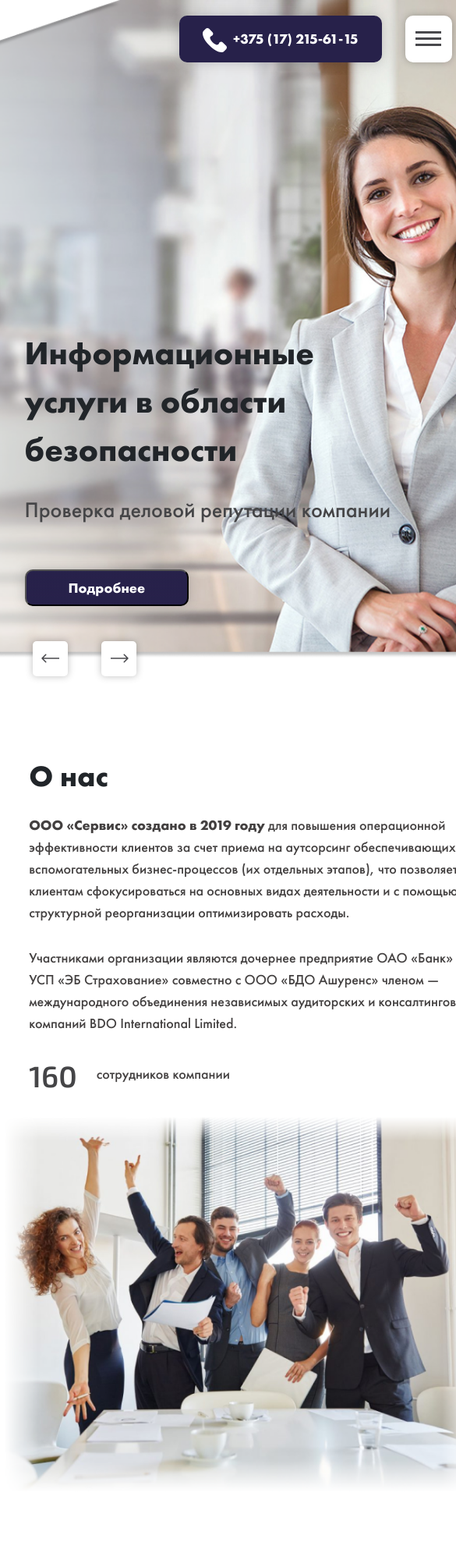
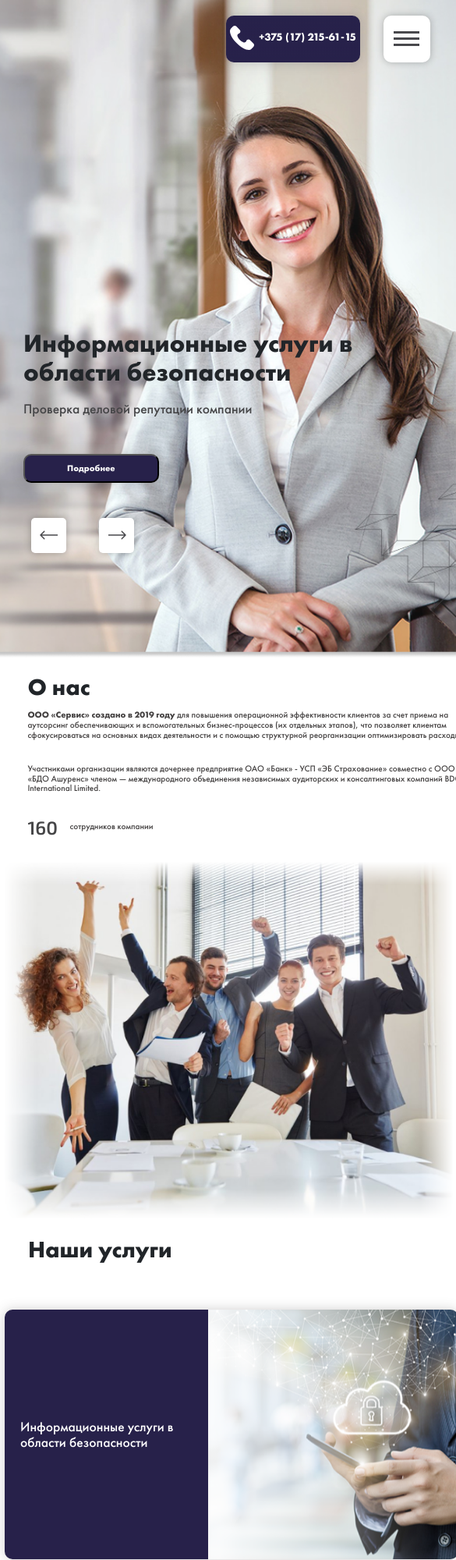
Before and after one commit to Burbuha/test-info-services, a plain HTML site: page index.html in a window 390 px wide. Shown: the top 2000 px of the page at 78% size, 585 px wide, since content can reach past the window. Drawn offline with Linux system fonts and the light colour scheme; some packages are replaced by stand-ins of ours.

Commit message:
adaptive

```diff
--- a/styles/styles.css
+++ b/styles/styles.css
@@ -27,6 +27,9 @@
 * {
   box-sizing: border-box;
 }
+html {
+  font-size: 16px;
+}
 body {
   display: grid;
   grid-template-rows: auto 1fr auto;
@@ -40,15 +43,13 @@ body {
 }
 h1 {
   margin: 0;
-  font-size: 52px;
-  line-height: 62px;
+  font-size: 3.25rem;
   font-weight: bold;
   color: #212529;
 }
 h2 {
   margin: 0;
-  font-size: 48px;
-  line-height: 62px;
+  font-size: 3rem;
   font-weight: bold;
   color: #212529;
 }
@@ -60,8 +61,7 @@ h2 {
   box-shadow: 0px 0px 15px rgba(72, 72, 76, 0.25);
   border-radius: 10px;
   font-weight: bold;
-  font-size: 18px;
-  line-height: 23px;
+  font-size: 1.125rem;
   color: #ffffff;
   text-decoration: none;
   cursor: pointer;
@@ -86,7 +86,7 @@ main {
 header {
   position: relative;
   grid-area: header;
-  height: 800px;
+  min-height: 800px;
 }
 .header-btn {
   position: absolute;
@@ -97,8 +97,7 @@ header {
 .call-us {
   height: 60px;
   margin-right: 30px;
-  font-size: 26px;
-  line-height: 33px;
+  font-size: 1.625rem;
   padding: 13px 30px;
 }
 .call-us img {
@@ -171,7 +170,7 @@ header {
 .menu a {
   text-decoration: none;
   display: block;
-  font-size: 20px;
+  font-size: 1.25rem;
   text-transform: uppercase;
 }
 .menu-active {
@@ -189,7 +188,7 @@ header {
   height: 800px;
   background-image: url(../image/header.png);
   background-size: cover;
-  background-position: 60% 100%;
+  background-position: 70% 100%;
   background-repeat: no-repeat;
   z-index: -1;
 }
@@ -200,8 +199,7 @@ header {
 }
 .header-slider_page p {
   padding-bottom: 30px;
-  font-size: 28px;
-  line-height: 36px;
+  font-size: 1.75rem;
   color: #454547;
 }
 .btn-slaider {
@@ -227,8 +225,7 @@ header {
 }
 .about-us-text {
   margin-left: 50px;
-  font-size: 18px;
-  line-height: 28px;
+  font-size: 1.125rem;
   color: #434040;
 }
 .about-us-text p {
@@ -238,8 +235,7 @@ header {
   font-family: "Exo 2", sans-serif;
   font-style: normal;
   font-weight: 600;
-  font-size: 38px;
-  line-height: 46px;
+  font-size: 2.375rem;
   vertical-align: middle;
   color: #454547;
 }
@@ -271,8 +267,7 @@ header {
   height: 320px;
   box-shadow: 0px 0px 15px rgba(67, 64, 64, 0.25);
   border-radius: 10px;
-  font-size: 28px;
-  line-height: 36px;
+  font-size: 1.75rem;
   color: #ffffff;
 }
 .serv-info {
@@ -377,8 +372,7 @@ header {
   height: 181px;
   box-shadow: 0px 0px 20px rgba(206, 206, 206, 0.7);
   border-radius: 10px;
-  font-size: 28px;
-  line-height: 36px;
+  font-size: 1.75rem;
   color: #434040;
 }
 .card-adv_img {
@@ -413,8 +407,7 @@ header {
   background: #ffffff;
   box-shadow: 0px 0px 12px rgba(255, 255, 255, 0.25);
   border-radius: 10px;
-  font-size: 24px;
-  line-height: 31px;
+  font-size: 1.5rem;
   color: #434040;
 }
 .location h2 {
@@ -427,8 +420,7 @@ header {
 .consultation h3 {
   font-style: normal;
   font-weight: bold;
-  font-size: 28px;
-  line-height: 36px;
+  font-size: 1.75rem;
 }
 .form-group {
   position: relative;
@@ -438,8 +430,7 @@ header {
   position: absolute;
   top: -10px;
   left: 0;
-  font-size: 18px;
-  line-height: 28px;
+  font-size: 1.125rem;
   transition: 0.3s;
 }
 .form-label-area {
@@ -460,7 +451,7 @@ header {
 .form-control:focus ~ .form-label,
 .form-control:not(:placeholder-shown) ~ .form-label {
   top: -30px;
-  font-size: 12px;
+  font-size: 0.75rem;
   color: rgba(206, 206, 206, 0.7);
 }
 .form-area {
@@ -478,8 +469,7 @@ header {
   background: #ffffff;
   box-shadow: 0px 0px 12px rgba(255, 255, 255, 0.25);
   border-radius: 10px;
-  font-size: 18px;
-  line-height: 23px;
+  font-size: 1.125rem;
   color: #434040;
 }
 
@@ -514,8 +504,7 @@ footer {
 }
 .list-services li a {
   text-decoration: none;
-  font-size: 16px;
-  line-height: 21px;
+  font-size: 1rem;
   color: #ffffff;
 }
 .wrap {
@@ -583,70 +572,84 @@ footer {
   }
 }
 @media (max-width: 992px) {
-  h1 {
-    font-size: 46px;
+  html {
+    font-size: 14px;
   }
-  h2 {
-    font-size: 42px;
-  }
-  .serv {
-    font-size: 22px;
-  }
-
   .card-adv {
-    font-size: 18px;
     line-height: 23px;
   }
   .header-slider_page {
     width: 70%;
   }
+  .serv-info,
+  .serv-safety {
+    padding-right: 330px;
+    padding-left: 20px;
+  }
+  .serv-manager,
+  .serv-next {
+    padding-left: 340px;
+    padding-right: 20px;
+  }
+}
+
+@media (max-width: 610px) {
 }
 
 @media (max-width: 768px) {
-  h1 {
-    font-size: 44px;
-  }
-  h2 {
-    font-size: 40px;
+  html {
+    font-size: 12px;
   }
   header,
   .header-slider {
     height: 100vh;
   }
-  .serv {
-    font-size: 20px;
+  .about-us {
+    padding-top: 20px;
+    padding-bottom: 20px;
   }
   .header-slider_page {
     margin-top: 50vh;
-    width: 80%;
+    width: 70%;
   }
   .card-adv {
-    flex: 1 1 320px;
+    flex: 1 1 90%;
     margin-left: 0;
   }
   .menu {
     width: 100vw;
-    height: 100vh;
+  }
+  .wrapper-services {
+    margin-bottom: 60px;
+  }
+  .wrapper-services > * {
+    flex: 1 1 90%;
+    margin-left: 0;
+  }
+  .serv-vector {
+    width: 50%;
   }
 }
 
 @media (max-width: 576px) {
-  h1 {
-    font-size: 42px;
+  html {
+    font-size: 10px;
   }
-  h2 {
-    font-size: 38px;
+  header {
+    min-height: 500px;
   }
-  .serv {
-    font-size: 18px;
+  .header-slider_page {
+    margin-top: 50vh;
+    width: 90%;
+  }
+  .card-adv_img img {
+    width: 50px;
+  }
+  .card-adv_img {
+    margin: 0 20px;
   }
   .call-us {
-    font-size: 18px;
-  }
-}
-@media (max-width: 320px) {
-  .call-us {
-    font-size: 16px;
+    font-size: 14px;
     padding: 13px 5px;
   }
 }
```
